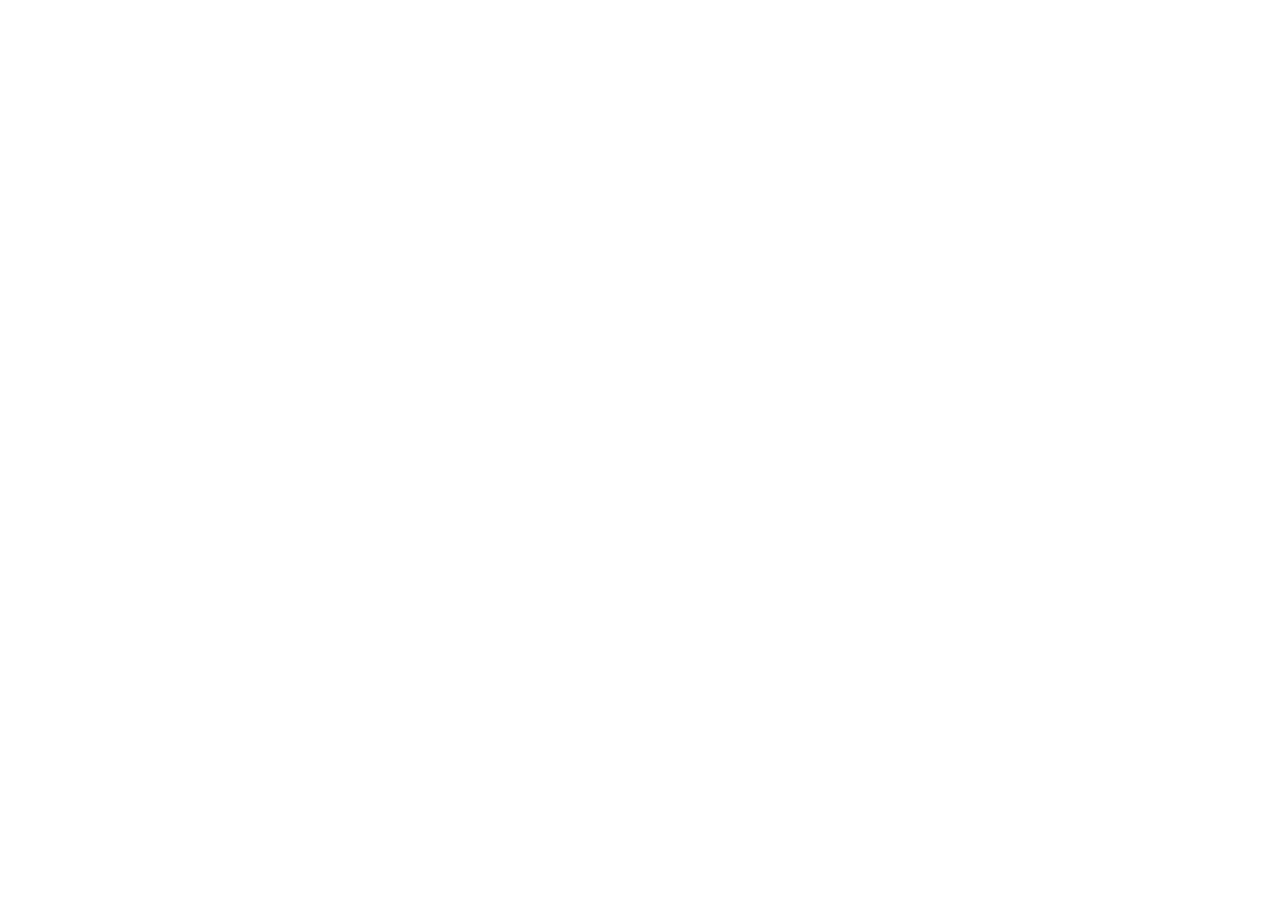
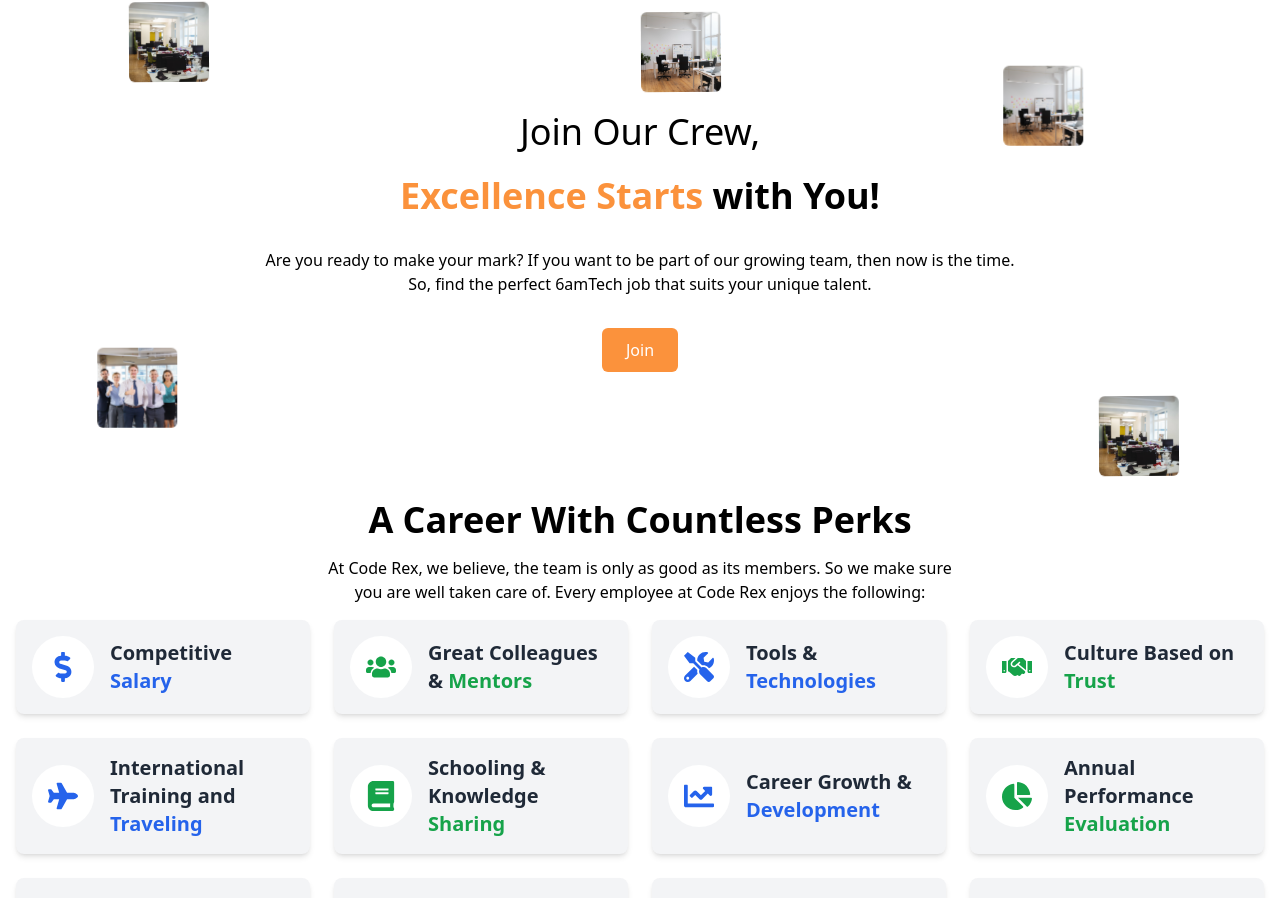
Before and after one commit to Mdsakib999/SMIT-2.0, a React (Vite) app: page /career in a window 1280 px wide. Before the commit this address had no page. Shown: the part 144-1042 px from the top of the page. Before the commit the page ends 800 px from the top, so only its background shows below. Built offline with nearby package versions, Linux system fonts and the light colour scheme; a web font is replaced by a local one.

Commit message:
add career page

```diff
--- /dev/null
+++ b/src/Components/CareerComponents/CareerBanner.jsx
@@ -0,0 +1,51 @@
+import img1 from './../../assets/our story/1968.jpg';
+import img2 from './../../assets/our story/2149008873.jpg';
+import img3 from './../../assets/our story/business-people-standing-row-with-thumbs-up.jpg';
+
+const CareerBanner = () => {
+    return (
+        <div className="w-full text-center relative py-20 md:py-32 overflow-hidden">
+            {/* Background Shaking Images */}
+            <img
+                src={img1}
+                alt="Image 1"
+                className="absolute top-4 left-[10%] w-16 h-16 md:w-20 md:h-20 object-cover rounded-md animate-shake"
+            />
+            <img
+                src={img2}
+                alt="Image 2"
+                className="absolute top-[15%] right-[15%] w-16 h-16 md:w-20 md:h-20 object-cover rounded-md animate-shake2"
+            />
+            <img
+                src={img3}
+                alt="Image 3"
+                className="absolute bottom-[15%] left-[8%] w-16 h-16 md:w-20 md:h-20 object-cover rounded-md animate-shake2"
+            />
+            <img
+                src={img1}
+                alt="Image 4"
+                className="absolute bottom-[5%] right-[8%] w-16 h-16 md:w-20 md:h-20 object-cover rounded-md animate-shake"
+            />
+            <img
+                src={img2}
+                alt="Image 5"
+                className="absolute top-[5%] left-[50%] transform translate-x-[-50%] translate-y-[-50%] w-16 h-16 md:w-20 md:h-20 object-cover rounded-md animate-shake"
+            />
+
+            {/* Text Content */}
+            <p className="text-2xl md:text-4xl">Join Our Crew,</p>
+            <h1 className="text-2xl md:text-4xl font-bold mt-4 md:mt-6">
+                <span className="text-orange-400">Excellence Starts </span>
+                <span>with You!</span>
+            </h1>
+            <p className="text-sm md:text-base lg:w-[60%] mx-auto my-6 md:my-8">
+                Are you ready to make your mark? If you want to be part of our growing team, then now is the time. So, find the perfect 6amTech job that suits your unique talent.
+            </p>
+            <button className="bg-orange-400 text-white px-4 py-2 md:px-6 md:py-2.5 rounded-md hover:bg-opacity-90 transition duration-300">
+                Join
+            </button>
+        </div>
+    );
+};
+
+export default CareerBanner;
--- /dev/null
+++ b/src/Components/CareerComponents/CareerWithCountless.jsx
@@ -0,0 +1,42 @@
+import { benefitsData } from "../../utils/benefitsData";
+
+const CareerWithCountless = () => {
+    return (
+        <div>
+            <div className="text-center">
+                <h1 className="text-4xl font-semibold">A Career With Countless Perks</h1>
+                <p className="md:max-w-[50%] mx-auto mt-4">At Code Rex, we believe, the team is only as good as its members. So we make sure you are well taken care of. Every employee at Code Rex enjoys the following:</p>
+            </div>
+            <div className="grid grid-cols-2 sm:grid-cols-3 lg:grid-cols-4 gap-6 p-4">
+                {
+                    benefitsData.map((item, index) => {
+                        // Split title into words
+                        const words = item.title.split(' ');
+                        const lastWord = words.pop(); // Get the last word
+
+                        // Alternate color logic using index % 2
+                        const color = index % 2 === 0 ? 'text-blue-600' : 'text-green-600';
+
+                        return (
+                            <div key={index} className="flex items-center bg-gray-100 shadow-md p-4 rounded-lg hover:shadow-lg transition-shadow duration-300">
+                                {/* Icon */}
+                                <div className={`${color} text-3xl mr-4 bg-white p-4 rounded-full `}>
+                                    <item.icon />
+                                </div>
+
+                                {/* Text Content */}
+                                <div className="text-left">
+                                    <p className="font-bold text-xl text-gray-800">
+                                        {words.join(' ')} <span className={`${color}`}>{lastWord}</span>
+                                    </p>
+                                </div>
+                            </div>
+                        );
+                    })
+                }
+            </div>
+        </div>
+    );
+};
+
+export default CareerWithCountless;
--- /dev/null
+++ b/src/Pages/Career/Career.jsx
@@ -0,0 +1,13 @@
+import CareerBanner from "../../Components/CareerComponents/CareerBanner";
+import CareerWithCountless from "../../Components/CareerComponents/CareerWithCountless";
+
+const Career = () => {
+    return (
+        <div className="-mt-12 py-12">
+            <CareerBanner />
+            <CareerWithCountless />
+        </div>
+    );
+};
+
+export default Career;
--- a/src/routs.jsx
+++ b/src/routs.jsx
@@ -6,6 +6,7 @@ import BlogDetails from './Pages/Blog/BlogDetails';
 import Service from './Pages/Service/Service';
 import ServiceDetails from './Pages/Service/ServiceDetails';
 import About from './Pages/About/About';
+import Career from './Pages/Career/Career';
 
 
 export const router = createBrowserRouter([
@@ -37,6 +38,10 @@ export const router = createBrowserRouter([
             {
                 path: '/service/:title',
                 element: <ServiceDetails />
+            },
+            {
+                path: '/career',
+                element: <Career />
             }
         ]
     }
--- /dev/null
+++ b/src/utils/benefitsData.js
@@ -0,0 +1,109 @@
+import {
+  FaBalanceScale,
+  FaBook,
+  FaBuilding,
+  FaChartLine,
+  FaChartPie,
+  FaDollarSign,
+  FaGift,
+  FaHandshake,
+  FaHeartbeat,
+  FaPlane,
+  FaPlaneDeparture,
+  FaTools,
+  FaUsers,
+  FaUtensils,
+} from "react-icons/fa";
+
+export const benefitsData = [
+  {
+    icon: FaDollarSign,
+    title: "Competitive Salary",
+    description:
+      "We offer highly competitive remuneration packages, based on your work experience, skills, and qualifications. We also review salaries regularly to ensure they stay competitive.",
+  },
+  {
+    icon: FaUsers,
+    title: "Great Colleagues & Mentors",
+    description:
+      "Our team consists of some of the best software engineers, tech leads, and architects from Bangladesh and Europe, supporting each other to grow professionally.",
+  },
+  {
+    icon: FaTools,
+    title: "Tools & Technologies",
+    description:
+      "We use the latest tech stacks, mobile and cloud technologies, including micro-service architecture and CI/CD pipelines, to deliver scalable and robust solutions.",
+  },
+  {
+    icon: FaHandshake,
+    title: "Culture Based on Trust",
+    description:
+      "Our culture is heavily influenced by Norwegian values, promoting a flat structure with empowered colleagues and decision-making by consensus.",
+  },
+  {
+    icon: FaPlane,
+    title: "International Training and Traveling",
+    description:
+      "You'll have the opportunity to travel for business trips and conferences, gaining international exposure through various workshops and assignments.",
+  },
+  {
+    icon: FaBook,
+    title: "Schooling & Knowledge Sharing",
+    description:
+      "We invest in keeping our software engineers up-to-date with industry practices through internal and external training, courses, and workshops.",
+  },
+  {
+    icon: FaChartLine,
+    title: "Career Growth & Development",
+    description:
+      "We provide career development plans, knowledge sharing, and collaboration with skilled engineers to help you grow and develop your skill sets.",
+  },
+  {
+    icon: FaChartPie,
+    title: "Annual Performance Evaluation",
+    description:
+      "Our performance appraisal process recognizes your work and provides suggestions for improvement, ensuring growth within the company.",
+  },
+  {
+    icon: FaBalanceScale,
+    title: "Sound Work-Life Balance",
+    description:
+      "We emphasize a healthy work-life balance, with flexible working hours and vacation/leave days including parental leaves.",
+  },
+  {
+    icon: FaUtensils,
+    title: "Bottomless Food & Drinks",
+    description:
+      "We provide in-house cooked meals, breakfast, snacks, drinks, and seasonal fruits from Monday through Friday to ensure healthy, nutritious options.",
+  },
+  {
+    icon: FaHeartbeat,
+    title: "Life & Health Insurance Coverage",
+    description:
+      "All employees have comprehensive health and life insurance coverage, which includes both in-patient and out-patient care for you and your family.",
+  },
+  {
+    icon: FaGift,
+    title: "Bonuses and Allowances",
+    description:
+      "We offer two yearly festival bonuses, along with monthly allowances for mobile, internet, and transportation, along with a skill development fund.",
+  },
+  {
+    icon: FaBuilding,
+    title: "Awesome Work Environment",
+    description:
+      "We love what we do, and our work environment reflects that. From an indoor games room to fun activities, we ensure a joyful and productive atmosphere.",
+  },
+  {
+    icon: FaPlaneDeparture,
+    title: "Paid Leaves and Vacations",
+    description:
+      "We offer paid vacation days and leave policies that include maternity, paternity, and other essential breaks, ensuring a balanced life.",
+  },
+  {
+    icon: FaUsers,
+    title: "Company Outings and Events",
+    description:
+      "Our team enjoys regular outings, dinners, and movie events to celebrate milestones and relax outside of work hours.",
+  },
+];
--- a/src/utils/navData.jsx
+++ b/src/utils/navData.jsx
@@ -47,6 +47,11 @@ export const navData = [
     //   },
     // ],
   },
+  {
+    id: "4",
+    title: "Career",
+    link: "/career",
+  }
 
   // {
   //   id: "4",
--- a/tailwind.config.js
+++ b/tailwind.config.js
@@ -11,9 +11,17 @@ export default {
           "75%": { transform: "translate(-2px, 2px) rotate(-1deg)" },
           "100%": { transform: "translate(2px, 2px) rotate(0deg)" },
         },
+        shake2: {
+          "0%, 100%": { transform: "translate(0, 0)" },
+          "20%": { transform: "translate(-5px, 5px)" },
+          "40%": { transform: "translate(5px, -5px)" },
+          "60%": { transform: "translate(-5px, -5px)" },
+          "80%": { transform: "translate(5px, 5px)" },
+        },
       },
       animation: {
-        shake: "shake 0.5s infinite",
+        shake: "shake 2s infinite",
+        shake2: "shake2 5s infinite",
       },
       fontFamily: {
         Dancing: ["Dancing Script", "cursive"],
```
